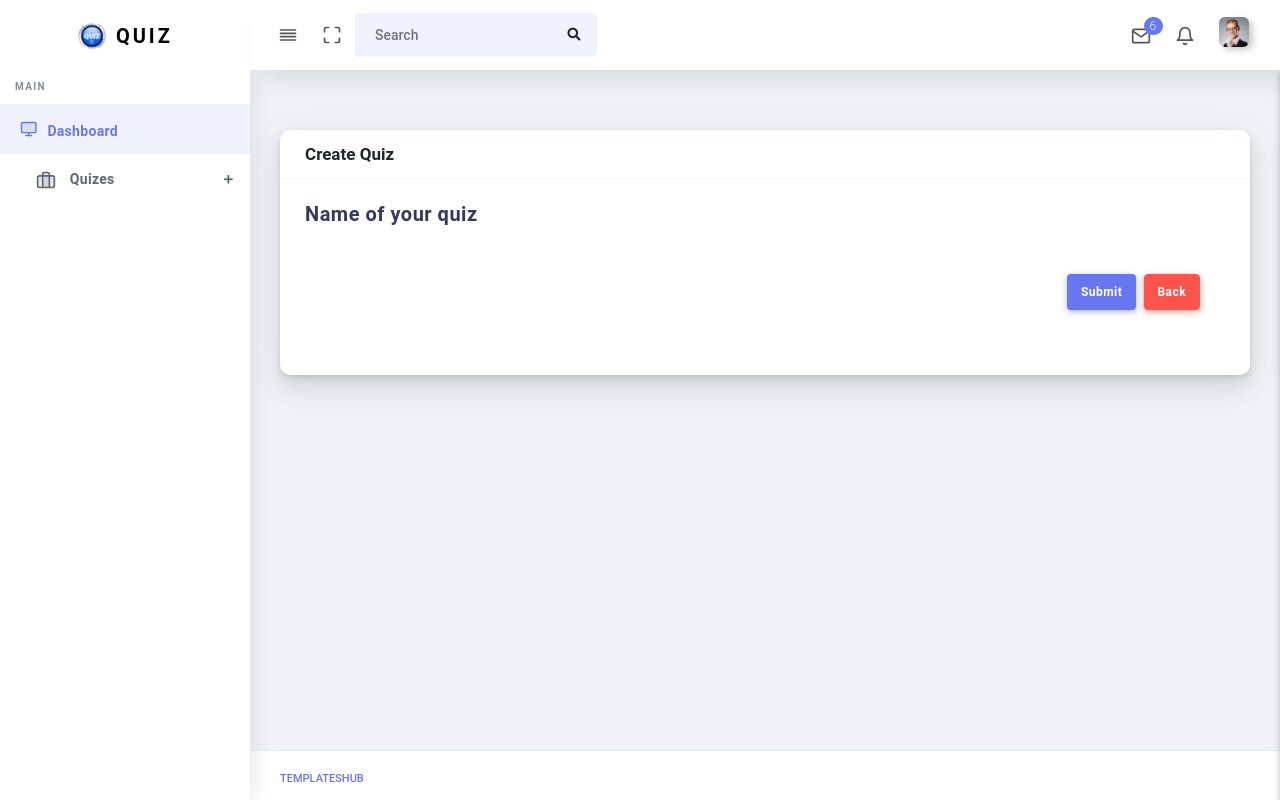
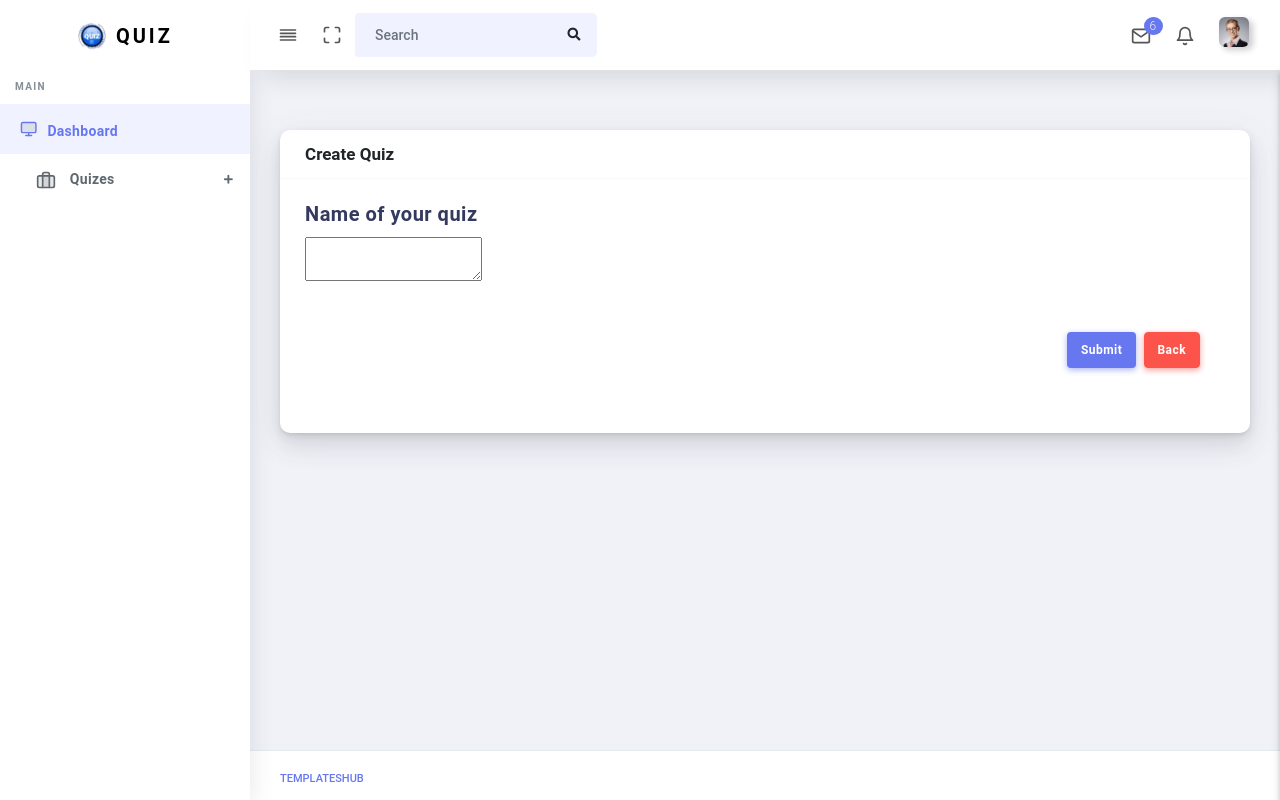
Before and after one commit to Farkhodbek04/QUIZ, a Django app: page /create-quiz in a window 1280 px wide. Run offline with Django 5.2, Linux system fonts and the light colour scheme; some libraries are stand-ins or nearby versions.

```diff
--- a/Quiz/settings.py
+++ b/Quiz/settings.py
@@ -293,7 +293,6 @@ CKEDITOR_5_CONFIGS = {
     },
 }
 
-
 # Default primary key field type
 # https://docs.djangoproject.com/en/5.0/ref/settings/#default-auto-field
 
--- a/templates/quiz/create_quiz.html
+++ b/templates/quiz/create_quiz.html
@@ -18,10 +18,10 @@
               <form action="{% url 'create_quizes' %}" method="post"> {% csrf_token %}
                 <div class="form-group">
                   <!-- Replace the textarea with CKEditor 5 -->
-                  <div id="editor"></div>
+                  <textarea id="editor" name="title"> </textarea>
                 </div>
                 <div class="card-footer text-right">
-                  <button class="btn btn-primary mr-1" type="submit" fdprocessedid="8pvhtn">Submit</button>
+                  <button class="btn btn-primary mr-1" type="submit" >Submit</button>
                   <a href="{% url 'index' %}"><button class="btn btn-danger" type="button">Back</button></a>
                 </div>
               </form>
```
Also changed, not shown: db.sqlite3.
